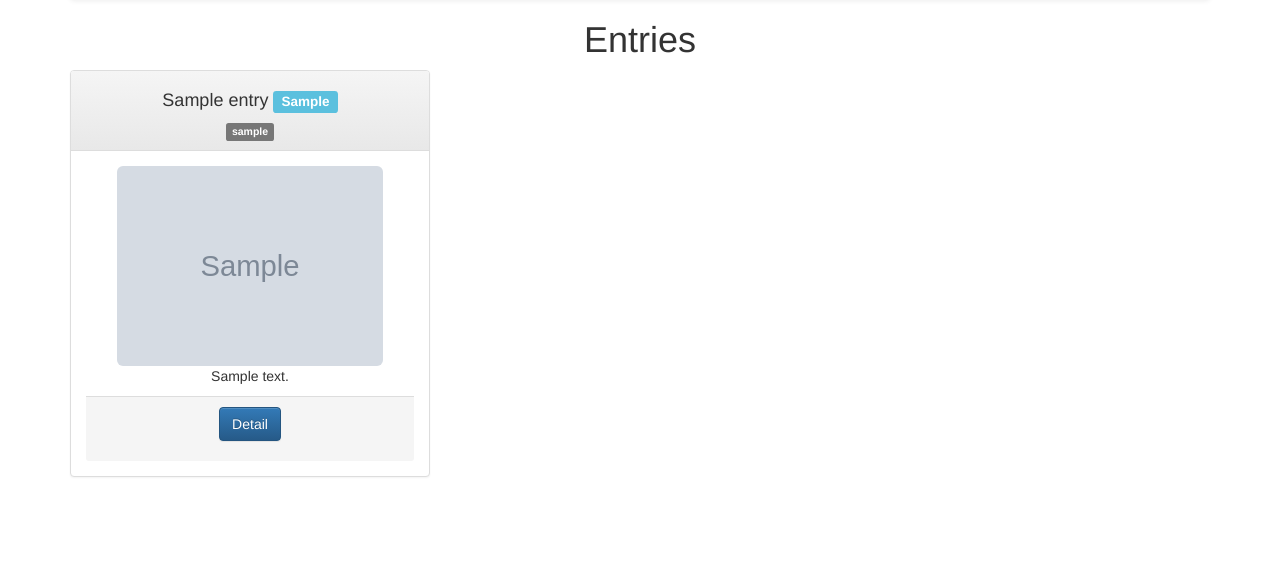
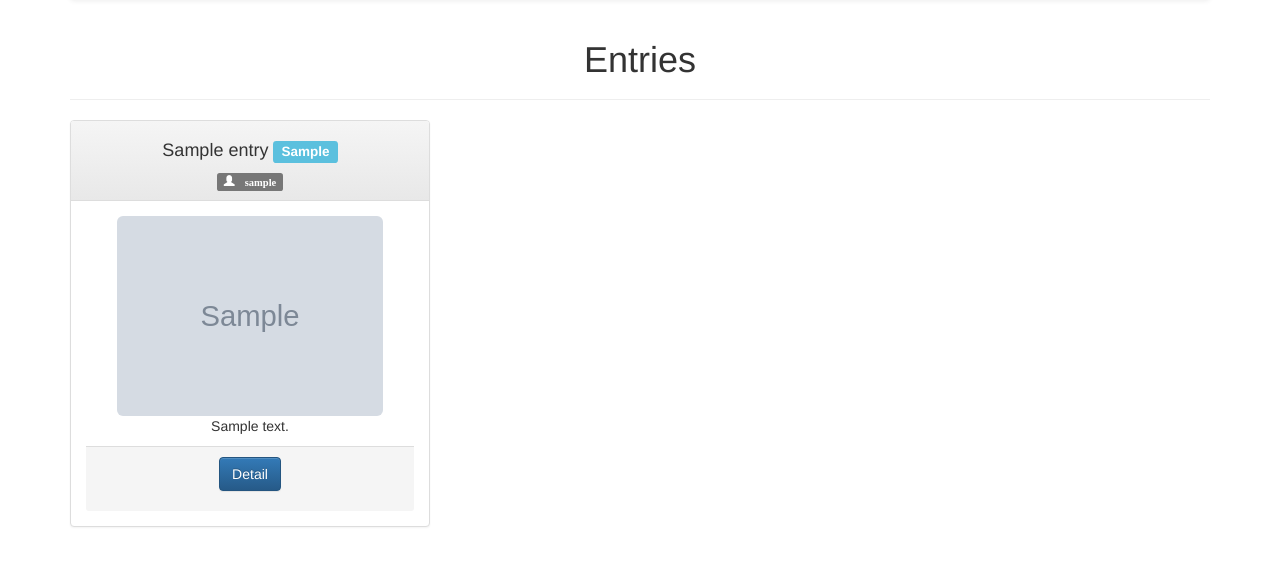
Before and after one commit to bushig/devshaft, a Django app: template assets/templates/assets_list.html in a window 1280 px wide. Shown: the part 52-618 px from the top of the page. Run offline with Django 3.2, Linux system fonts and the light colour scheme; the template is opened without the code that fills it: values that come from a table or form of the project are taken from there, others are empty; tables that the repository leaves empty hold one stand-in row (values such as "Sample post"); grey boxes marked "Sample" are stand-in pictures; parts of the project's set-up code (start-up, migrations or seed data) failed here and were passed over; some libraries are stand-ins or nearby versions.

Commit message:
added user icon and page header

```diff
--- a/assets/templates/assets_list.html
+++ b/assets/templates/assets_list.html
@@ -1,12 +1,14 @@
 {% extends 'base.html' %}
+{% block page_header %}
+        <h1>Entries</h1>
+{% endblock %}
 {% block content %}
-    <h1>Entries</h1>
     {% for entry in entries %}
         <div class="row">
             <div class="col-lg-4">
                 <div class="panel panel-default" >
                     <div class="panel-heading"> <h4>{{ entry.name }} <span class="label label-info">{{ entry.category }}</span></h4>
-                        <span class="label label-default">{{ entry.user }}</span></div>
+                        <span class="label label-default glyphicon glyphicon-user"> {{ entry.user }}</span></div>
                     <div class="panel-body fixed-panel">
                     <img class="img-rounded img-responsive" src="{% if entry.entryimage_set.first %}
                     {{ MEDIA_URL }}{{ entry.entryimage_set.first.image }}
--- a/templates/base.html
+++ b/templates/base.html
@@ -57,7 +57,13 @@
 
       <!-- Main component for a primary marketing message or call to action -->
 <div class="container>" align="center">
+<div class="page-header">
+        {% block page_header %}
+
+        {% endblock %}
     {% include 'messages.html' %}
+    </div>
+
           {% block content %}
 
           {% endblock %}
```
